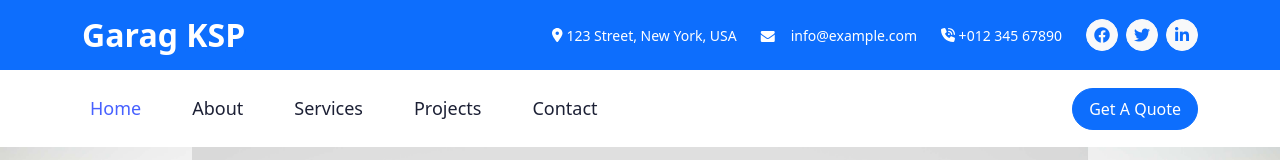
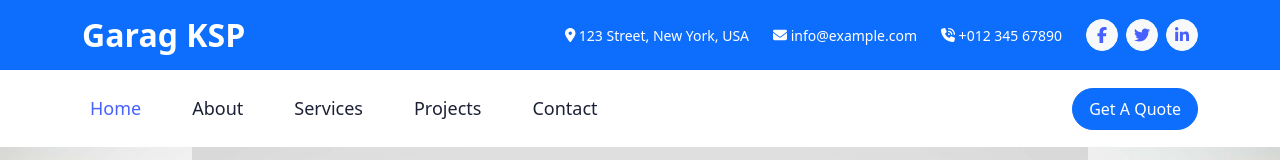
Before and after one commit to MohamedSaid7102/GarageKSP, a React (Vite) app: page / in a window 1280 px wide. Shown: the top 160 px of the page. Built offline with nearby package versions, Linux system fonts and the light colour scheme.

Commit message:
Removed font-awesom link from index.html & Updated icons

```diff
--- a/index.html
+++ b/index.html
@@ -14,8 +14,8 @@
   <!--   rel="stylesheet"> -->
 
   <!-- Icon Font Stylesheet -->
-  <link href="https://cdnjs.cloudflare.com/ajax/libs/font-awesome/5.10.0/css/all.min.css" rel="stylesheet">
-  <link href="https://cdn.jsdelivr.net/npm/bootstrap-icons@1.4.1/font/bootstrap-icons.css" rel="stylesheet">
+  <!-- <link href="https://cdnjs.cloudflare.com/ajax/libs/font-awesome/5.10.0/css/all.min.css" rel="stylesheet"> -->
+  <!-- <link href="https://cdn.jsdelivr.net/npm/bootstrap-icons@1.4.1/font/bootstrap-icons.css" rel="stylesheet"> -->
 
   <!-- <link rel="stylesheet" href="lib/owlcarousel/assets/owl.carousel.min.css"> -->
   <!-- <link rel="stylesheet" href="lib/owlcarousel/assets/owl.theme.default.min.css"> -->
--- a/src/component/TopBar.jsx
+++ b/src/component/TopBar.jsx
@@ -1,6 +1,8 @@
 
 import { FontAwesomeIcon } from '@fortawesome/react-fontawesome'
-import { faLocationDot, faPhoneVolume } from '@fortawesome/free-solid-svg-icons'
+import { faLocationDot, faPhoneVolume, faEnvelope } from '@fortawesome/free-solid-svg-icons'
+import { faFacebookF, faTwitter, faLinkedinIn } from '@fortawesome/free-brands-svg-icons';
+
 
 export const TopBar = () => {
   return (
@@ -11,16 +13,20 @@ export const TopBar = () => {
             <h2 className="text-white fw-bold m-0">Garag KSP</h2>
           </a>
           <div className="ms-auto d-flex align-items-center">
-            <small className="ms-4"><FontAwesomeIcon icon={faLocationDot} /> 123 Street, New York, USA</small>
-            <small className="ms-4"><i className="fa fa-envelope me-3" aria-hidden="true"></i>info@example.com</small>
-            <small className="ms-4"><FontAwesomeIcon icon={faPhoneVolume} /> +012 345 67890</small>
+            <small className="ms-4"><FontAwesomeIcon icon={faLocationDot} aria-hidden="true" /> 123 Street, New York, USA</small>
+            <small className="ms-4"><FontAwesomeIcon icon={faEnvelope} aria-hidden="true" /> info@example.com</small>
+            <small className="ms-4"><FontAwesomeIcon icon={faPhoneVolume} aria-hidden="true" /> +012 345 67890</small>
             <div className="ms-3 d-flex">
-              <a className="btn btn-sm-square btn-light text-primary rounded-circle ms-2 d-flex align-items-center justify-content-center" href="#!" aria-label="Facebook"><i
-                className="fab fa-facebook-f" aria-hidden="true"></i></a>
-              <a className="btn btn-sm-square btn-light text-primary rounded-circle ms-2 d-flex align-items-center justify-content-center" href="#!" aria-label="Twitter"><i
-                className="fab fa-twitter" aria-hidden="true"></i></a>
-              <a className="btn btn-sm-square btn-light text-primary rounded-circle ms-2 d-flex align-items-center justify-content-center" href="#!" aria-label="LinkedIn"><i
-                className="fab fa-linkedin-in" aria-hidden="true"></i></a>
+              <a className="btn btn-sm-square btn-light text-primary rounded-circle ms-2 d-flex align-items-center justify-content-center" href="#!" aria-label="Facebook">
+                <FontAwesomeIcon icon={faFacebookF} style={{ color: "#4761ff", }}  aria-hidden="true" />
+              </a>
+              <a className="btn btn-sm-square btn-light text-primary rounded-circle ms-2 d-flex align-items-center justify-content-center" href="#!" aria-label="Twitter">
+                <FontAwesomeIcon icon={faTwitter} style={{ color: "#4761ff", }}  aria-hidden="true" />
+              </a>
+              <a className="btn btn-sm-square btn-light text-primary rounded-circle ms-2 d-flex align-items-center justify-content-center" href="#!" aria-label="Twitter">
+                <FontAwesomeIcon icon={faLinkedinIn} style={{ color: "#4761ff", }}  aria-hidden="true" />
+              </a>
+
             </div>
           </div>
         </div>
```
